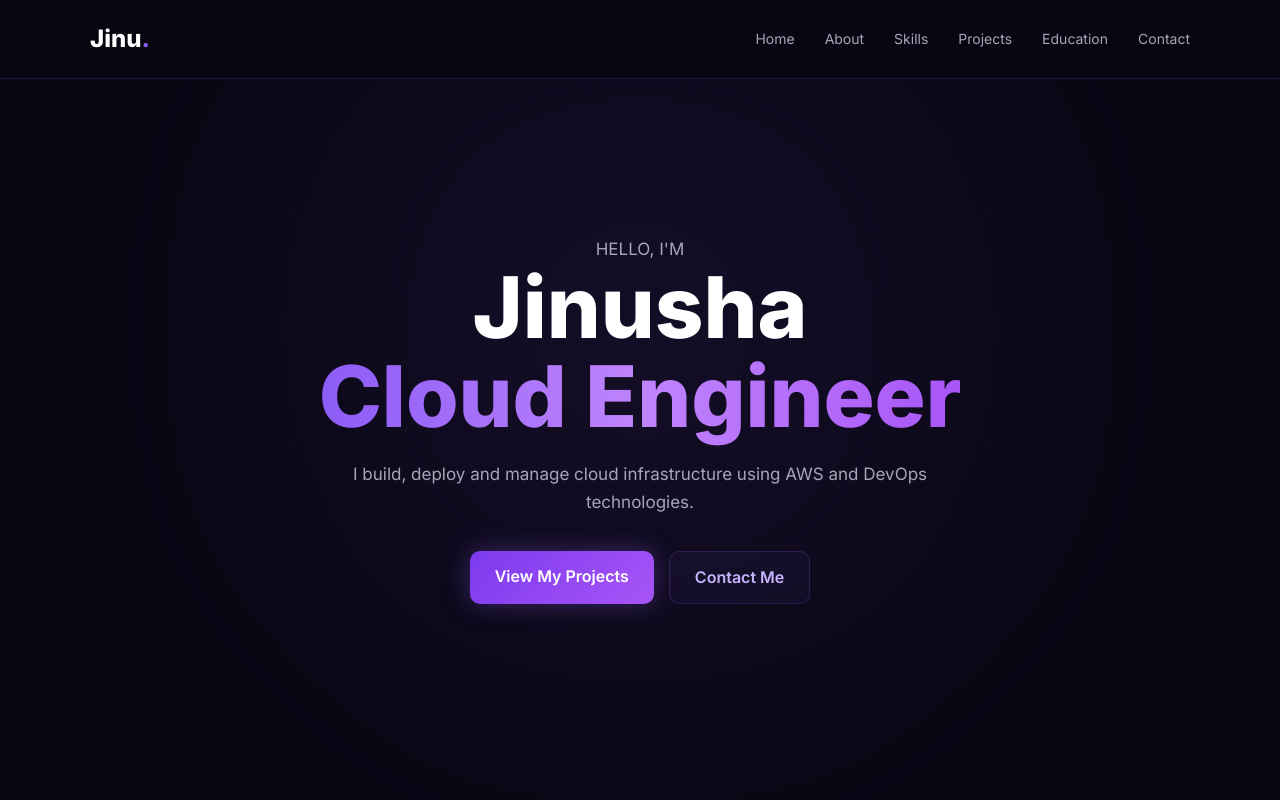
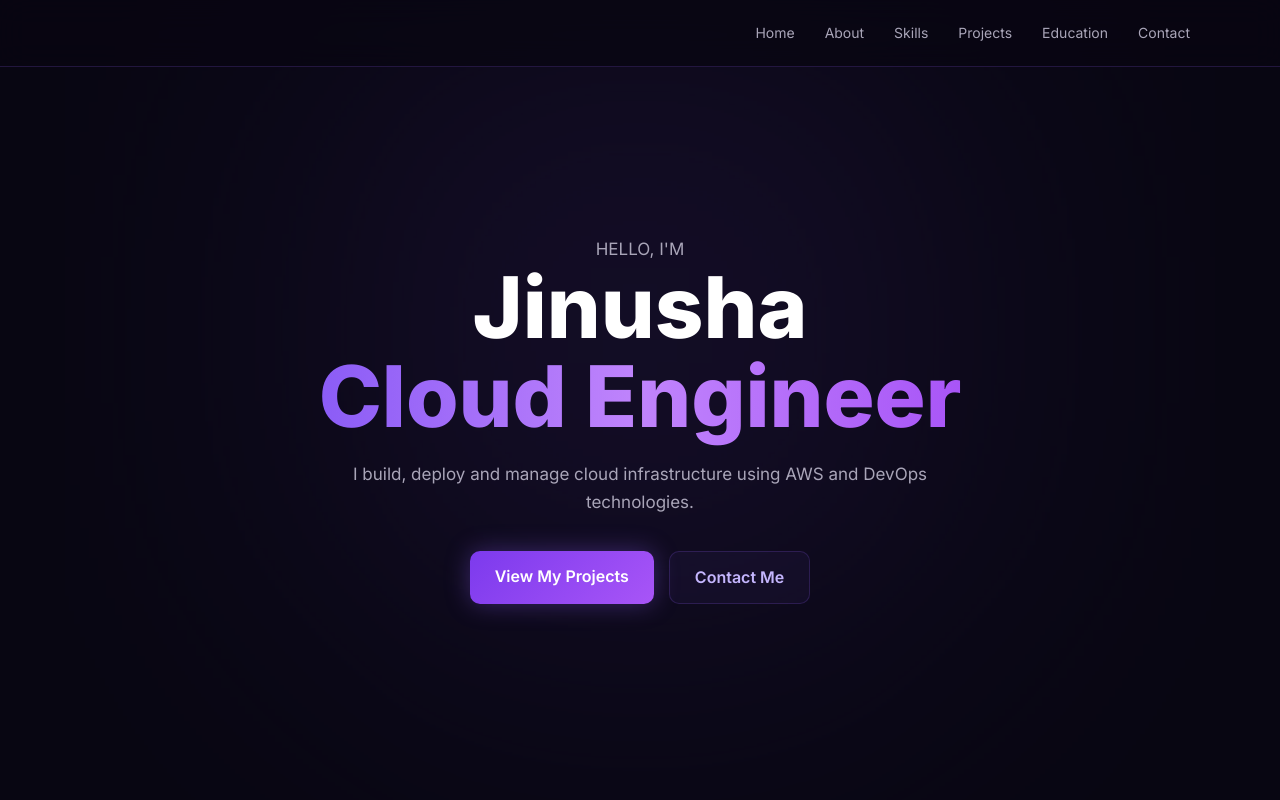
Before and after one commit to jinusha-jj/CloudEngineer-portfolio, a plain HTML site: page index.html in a window 1280 px wide. Shown: the top 800 px of the page. Drawn offline with Linux system fonts and the light colour scheme.

Commit message:
Update index.html

```diff
--- a/index.html
+++ b/index.html
@@ -15,7 +15,7 @@
     <header>
         <nav>
             <div class="logo">
-                Jinu<span>.</span>
+                <span></span>
             </div>
 
             <ul>
```
